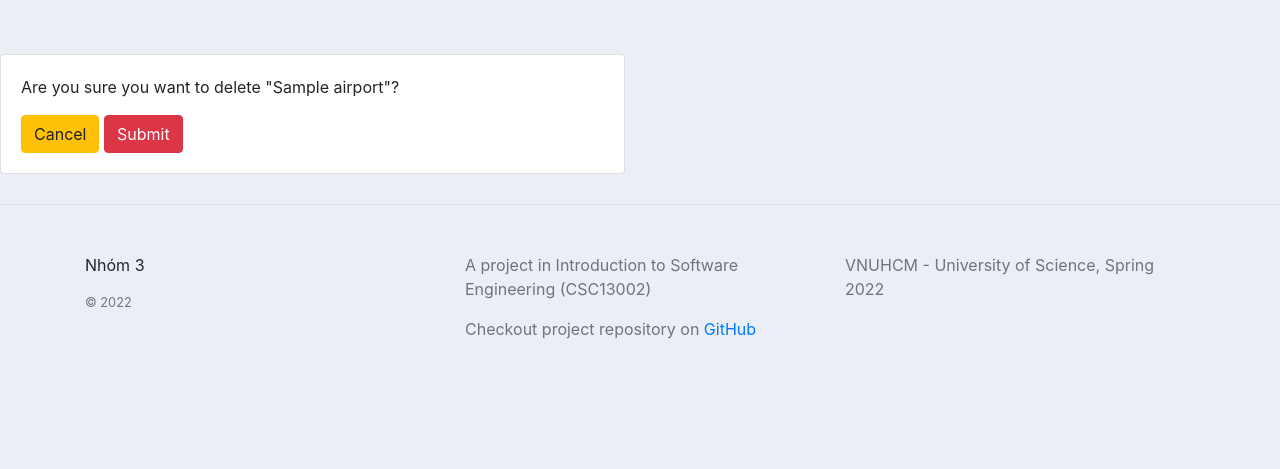
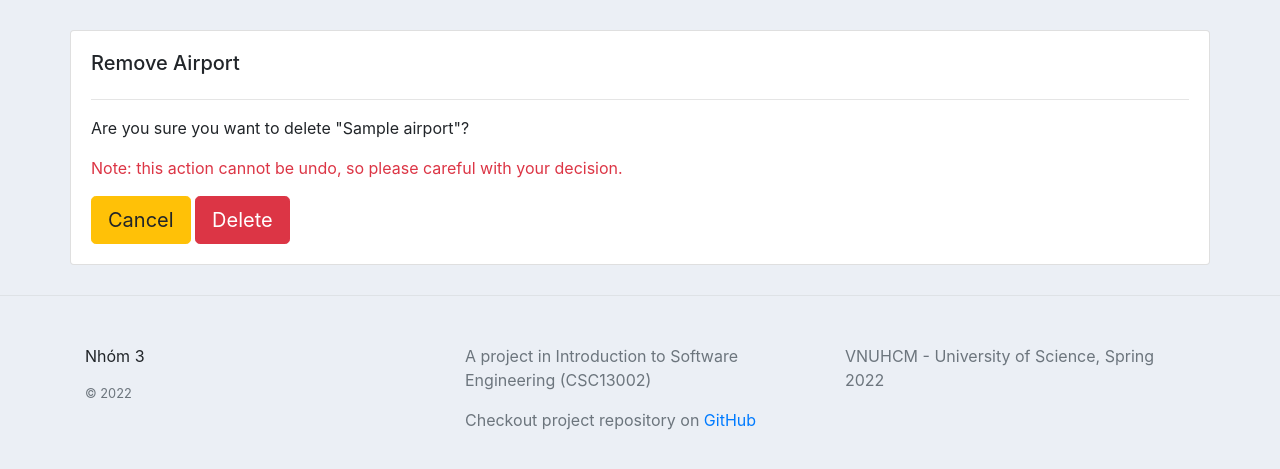
Before and after one commit to trhgquan/flight-manager, a Django app: page /airport/delete/1/ in a window 1280 px wide. Shown: the part 76-545 px from the top of the page. Run offline with Django 4.2, Linux system fonts and the light colour scheme; a user stored in the database is signed in; tables that the repository leaves empty hold one stand-in row (values such as "Sample post").

Commit message:
Finished AirportDeleteView

```diff
--- a/FlightManager/main/templates/main/airport/delete.html
+++ b/FlightManager/main/templates/main/airport/delete.html
@@ -1,25 +1,25 @@
 {% extends 'main/main.html' %}
-{% load static %}
+
+{% block title %}
+Remove Airport
+{% endblock %}
 
 {% block content %}
+<div class="container">
+    <div class="row">
+        <div class="card card-body">
+            <h5 class="page-title">Remove Airport</h5>
+            <hr>
 
-<br>
-<div class="row">
-	<div class="col-md-6">
-		<div class="card card-body">
+            <p>Are you sure you want to delete "{{ airport }}"?</p>
+            <p class="text-danger">Note: this action cannot be undo, so please careful with your decision.</p>
 
-
-			<p>Are you sure you want to delete "{{item}}"?</p>
-
-			<form action="{% url 'delete_airport' item.id  %}" method="POST">
-
-				{% csrf_token %}
-				<a class="btn btn-warning" href="{% url 'home' %}">Cancel</a>
-
-				<input class="btn btn-danger" type="submit" name="Confirm">
-			</form>
-		</div>
-	</div>
+            <form action="{% url 'airport.delete' pk=airport.id  %}" method="POST">
+                {% csrf_token %}
+                <a class="btn btn-warning btn-lg" href="{% url 'home' %}">Cancel</a>
+                <button type='submit' class="btn btn-danger btn-lg">Delete</button>
+            </form>
+        </div>
+    </div>
 </div>
-
 {% endblock %}
--- a/FlightManager/main/urls.py
+++ b/FlightManager/main/urls.py
@@ -17,7 +17,7 @@ urlpatterns = [
     path('airport/', views.ListAirportView.as_view(), name = 'airport.list'),
     path('airport/create/', views.CreateAirportView.as_view(), name = 'airport.create'),
     path('airport/update/<str:pk>/', views.UpdateAirportView.as_view(), name = 'airport.update'),
-    path('airport/delete/<str:pk>/', views.deleteAirport, name = 'airport.delete'),
+    path('airport/delete/<str:pk>/', views.DeleteAirportView.as_view(), name = 'airport.delete'),
 
     # Authentication
     path('register/', views.RegisterView.as_view(), name = 'auth.signup'),
--- a/FlightManager/main/views.py
+++ b/FlightManager/main/views.py
@@ -365,6 +365,33 @@ class UpdateAirportView(SuccessMessageMixin, UpdateView):
             'pk' : self.object.id
         })
 
+class DeleteAirportView(SuccessMessageMixin, DeleteView):
+    '''DeleteAirportView, expressed as an OOP class
+    '''
+
+    '''Model used in DeleteAirportView
+    '''
+    model = Airport
+
+    '''HTML template used in DeleteAirportView
+    '''
+    template_name = 'main/airport/delete.html'
+
+    '''Success message
+    '''
+    success_message = 'Airport removed.'
+
+    '''Where to redirects to after success
+    '''
+    success_url = 'airport.list'
+
+    @method_decorator(login_required(login_url = 'auth.signin'))
+    def dispatch(self, request, *args, **kwargs):
+        return super().dispatch(request, *args, **kwargs)
+
+    def get_success_url(self) -> str:
+        return reverse(self.success_url)
+
 def flightList(request):
     flights = Flight.objects.all()
     return render(request, 'main/flight/flightList.html', {'flights' : flights})
@@ -446,19 +473,6 @@ def report(request):
 
     return render(request, 'main/report.html')
 
-def airport_list(request):
-    list = Airport.objects.all()
-    return render(request, 'main/airport/list.html', {'airports':list, 'nbar': 'airport_list'})
-
-def deleteAirport(request, pk):
-    airport = Airport.objects.get(id=pk)
-    if request.method == "POST":
-        airport.delete()
-        return redirect('/airport/list')
-
-    context = {'item':airport}
-    return render(request, 'main/airport/delete.html', context)
-
 #customer
 def customerPer(request):
     return render(request, 'customer/customer_per.html')
```
Also changed, not shown: FlightManager/main/templates/main/airport/list.html (+5 -3 lines).
